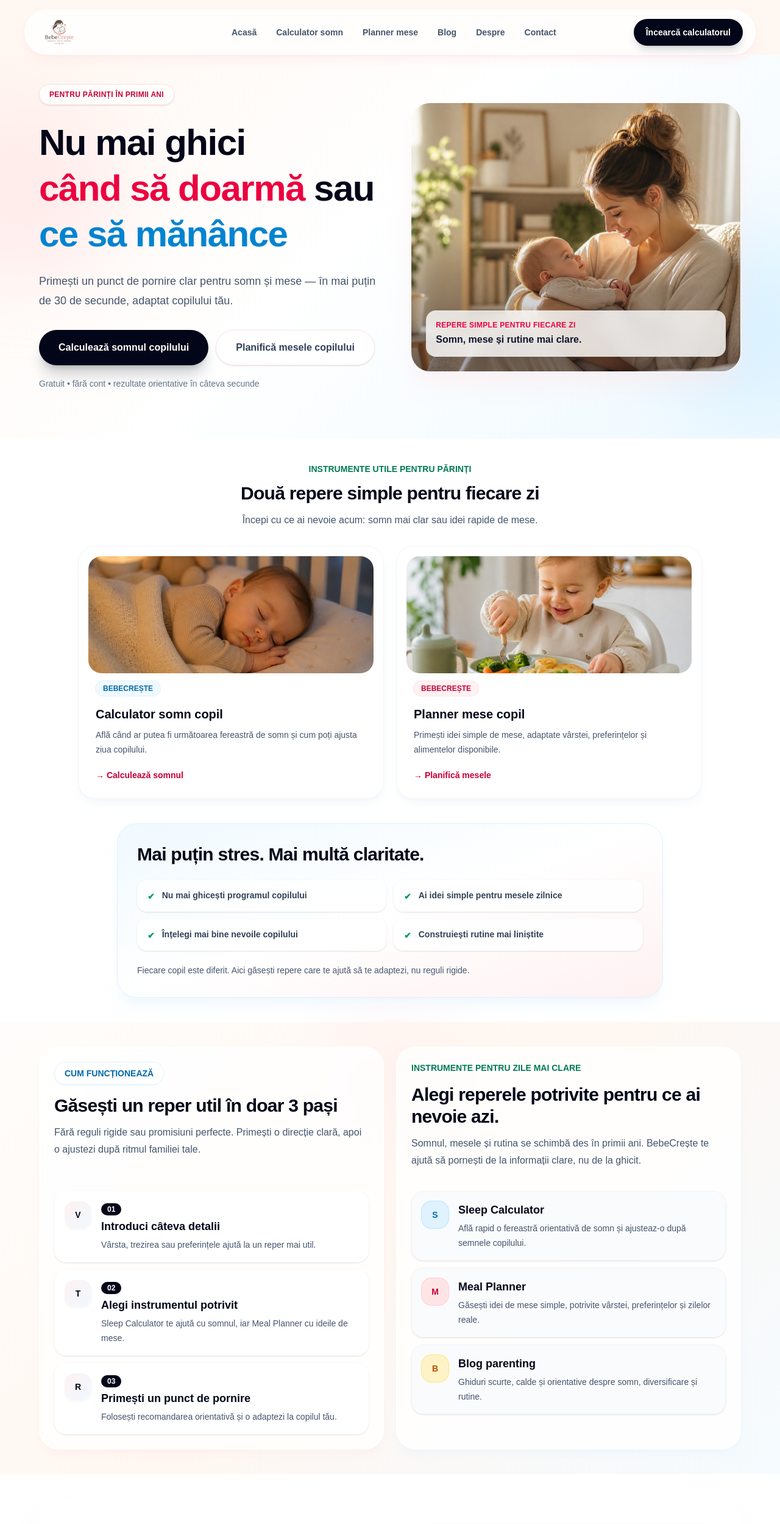
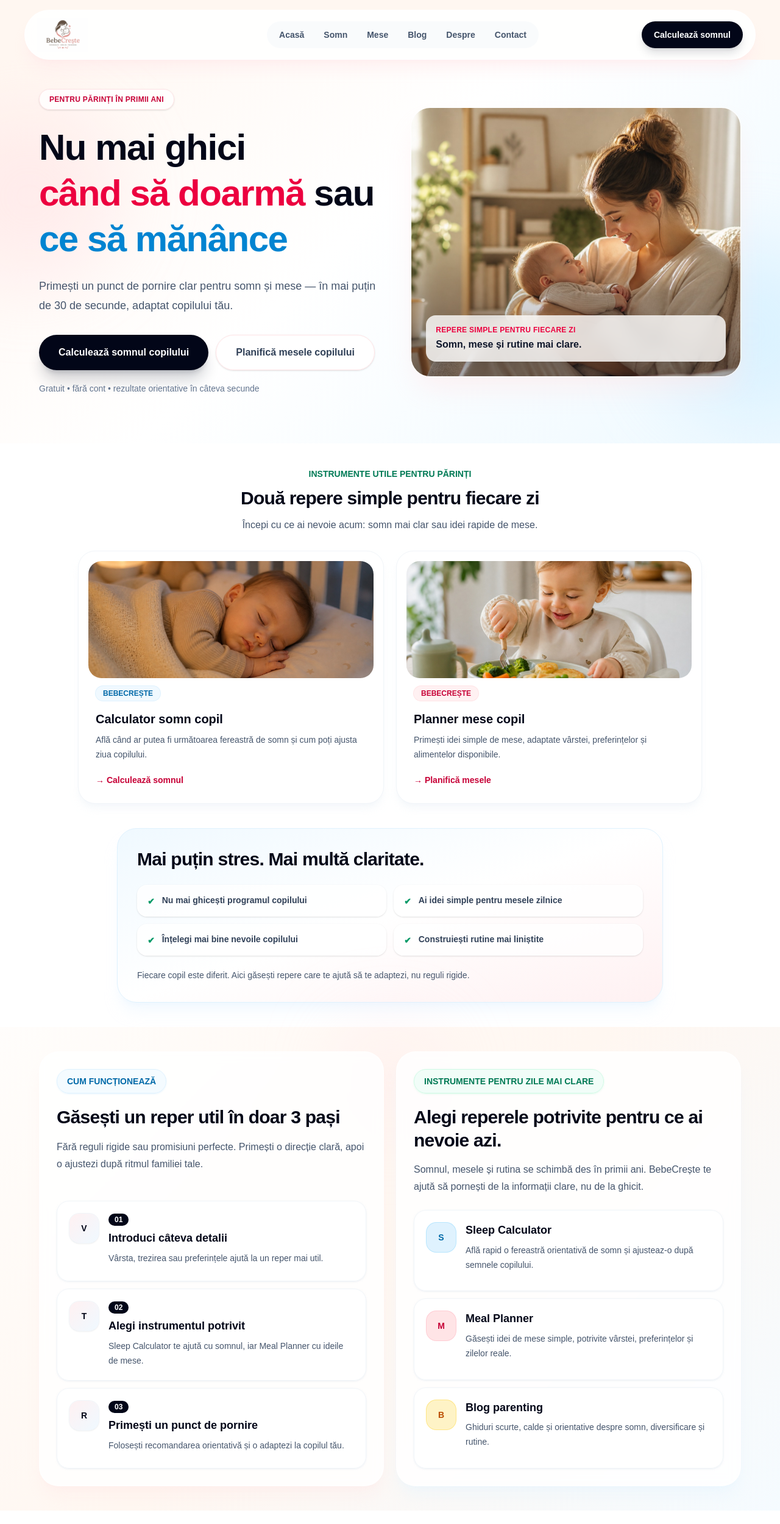
Before and after one commit to iulianacristea/bebecreste, a Next.js app: page / in a window 1280 px wide. Shown: the top 2499 px of the page at 61% size. Built offline with nearby package versions, Linux system fonts and the light colour scheme.

Commit message:
improved navbar

```diff
--- a/src/components/Features.tsx
+++ b/src/components/Features.tsx
@@ -31,39 +31,39 @@ export function Features() {
   return (
     <div
       id="rutine"
-      className="h-full rounded-[2rem] border border-white/85 bg-white/80 p-5 shadow-lg shadow-sky-100/35 backdrop-blur sm:p-6"
+      className="flex h-full flex-col rounded-[2rem] border border-white/85 bg-white/82 p-5 shadow-xl shadow-sky-100/30 backdrop-blur sm:p-6 lg:p-7"
     >
-      <div className="min-h-[11.75rem]">
-        <p className="text-sm font-semibold uppercase text-emerald-700">
+      <div className="min-h-[12rem]">
+        <p className="inline-flex min-h-10 items-center rounded-full border border-emerald-100 bg-emerald-50/70 px-4 py-2 text-sm font-bold uppercase text-emerald-700 shadow-sm shadow-emerald-100/50">
           Instrumente pentru zile mai clare
         </p>
-        <h2 className="mt-4 text-2xl font-bold tracking-tight text-slate-950 sm:text-3xl">
+        <h2 className="mt-5 max-w-xl text-2xl font-bold leading-tight tracking-tight text-slate-950 sm:text-3xl">
           Alegi reperele potrivite pentru ce ai nevoie azi.
         </h2>
-        <p className="mt-3 text-base leading-7 text-slate-600">
+        <p className="mt-4 max-w-xl text-base leading-7 text-slate-600">
           Somnul, mesele și rutina se schimbă des în primii ani. BebeCrește te
           ajută să pornești de la informații clare, nu de la ghicit.
         </p>
       </div>
 
-      <div className="mt-6 grid gap-3">
+      <div className="mt-6 grid flex-1 gap-3">
         {features.map((feature) => (
           <Link
             key={feature.title}
             href={feature.href}
-            className="rounded-[1.25rem] border border-slate-100 bg-slate-50/70 p-4 shadow-sm transition duration-300 hover:-translate-y-0.5 hover:border-slate-200 hover:bg-white hover:shadow-md hover:shadow-slate-200/70"
+            className="group flex min-h-[8.25rem] rounded-[1.25rem] border border-slate-100 bg-white/90 p-4 shadow-sm shadow-slate-200/50 transition duration-300 hover:-translate-y-0.5 hover:border-slate-200 hover:bg-white hover:shadow-md hover:shadow-slate-200/70 focus:outline-none focus:ring-4 focus:ring-rose-100 sm:p-5"
           >
-            <div className="flex items-start gap-4">
+            <div className="flex w-full items-start gap-4">
               <div
-                className={`flex h-11 w-11 shrink-0 items-center justify-center rounded-2xl text-sm font-bold ring-1 ${feature.accent}`}
+                className={`flex h-12 w-12 shrink-0 items-center justify-center rounded-2xl text-sm font-bold ring-1 transition duration-300 group-hover:scale-105 ${feature.accent}`}
               >
                 {feature.icon}
               </div>
-              <div>
-                <h3 className="text-lg font-bold text-slate-950">
+              <div className="min-w-0 flex-1">
+                <h3 className="text-lg font-bold leading-snug text-slate-950">
                   {feature.title}
                 </h3>
-                <p className="mt-1 text-sm leading-6 text-slate-600">
+                <p className="mt-2 text-sm leading-6 text-slate-600">
                   {feature.description}
                 </p>
               </div>
--- a/src/components/HowItWorks.tsx
+++ b/src/components/HowItWorks.tsx
@@ -23,38 +23,40 @@ const steps = [
 
 export function HowItWorks() {
   return (
-    <div className="h-full rounded-[2rem] border border-white/85 bg-white/80 p-5 shadow-lg shadow-rose-100/35 backdrop-blur sm:p-6">
-      <div className="min-h-[11.75rem]">
-        <p className="inline-flex rounded-full border border-sky-100 bg-white/75 px-4 py-2 text-sm font-semibold uppercase text-sky-700 shadow-sm shadow-sky-100/60 backdrop-blur">
-            Cum funcționează
+    <div className="flex h-full flex-col rounded-[2rem] border border-white/85 bg-white/82 p-5 shadow-xl shadow-rose-100/30 backdrop-blur sm:p-6 lg:p-7">
+      <div className="min-h-[12rem]">
+        <p className="inline-flex min-h-10 items-center rounded-full border border-sky-100 bg-sky-50/70 px-4 py-2 text-sm font-bold uppercase text-sky-700 shadow-sm shadow-sky-100/60">
+          Cum funcționează
         </p>
-        <h2 className="mt-4 text-2xl font-bold tracking-tight text-slate-950 sm:text-3xl">
+        <h2 className="mt-5 max-w-xl text-2xl font-bold leading-tight tracking-tight text-slate-950 sm:text-3xl">
           Găsești un reper util în doar 3 pași
         </h2>
-        <p className="mt-3 text-base leading-7 text-slate-600">
+        <p className="mt-4 max-w-xl text-base leading-7 text-slate-600">
           Fără reguli rigide sau promisiuni perfecte. Primești o direcție
           clară, apoi o ajustezi după ritmul familiei tale.
         </p>
       </div>
 
-      <div className="mt-6 grid gap-3">
+      <div className="mt-6 grid flex-1 gap-3">
         {steps.map((step) => (
           <article
             key={step.number}
-            className="group rounded-[1.25rem] border border-white/85 bg-white/85 p-4 shadow-sm transition duration-300 hover:-translate-y-0.5 hover:border-rose-100 hover:bg-white hover:shadow-md hover:shadow-rose-100/50"
+            className="group flex min-h-[8.25rem] rounded-[1.25rem] border border-slate-100 bg-white/90 p-4 shadow-sm shadow-slate-200/50 transition duration-300 hover:-translate-y-0.5 hover:border-rose-100 hover:bg-white hover:shadow-md hover:shadow-rose-100/50 sm:p-5"
           >
-            <div className="flex items-start gap-4">
-              <div className="inline-flex h-11 w-11 shrink-0 items-center justify-center rounded-2xl bg-gradient-to-br from-rose-50 to-sky-50 text-sm font-bold text-slate-950 ring-1 ring-white shadow-sm">
+            <div className="flex w-full items-start gap-4">
+              <div className="inline-flex h-12 w-12 shrink-0 items-center justify-center rounded-2xl bg-gradient-to-br from-rose-50 to-sky-50 text-sm font-bold text-slate-950 ring-1 ring-slate-100 shadow-sm">
                 {step.icon}
               </div>
-              <div className="min-w-0">
-                <div className="mb-1 inline-flex rounded-full bg-slate-950 px-2.5 py-0.5 text-xs font-bold text-white transition duration-300 group-hover:bg-rose-700">
-                  {step.number}
+              <div className="min-w-0 flex-1">
+                <div className="mb-2 flex items-center gap-2">
+                  <span className="inline-flex rounded-full bg-slate-950 px-2.5 py-0.5 text-xs font-bold text-white transition duration-300 group-hover:bg-rose-700">
+                    {step.number}
+                  </span>
                 </div>
-                <h3 className="text-lg font-bold text-slate-950">
+                <h3 className="text-lg font-bold leading-snug text-slate-950">
                   {step.title}
                 </h3>
-                <p className="mt-1 text-sm leading-6 text-slate-600">
+                <p className="mt-2 text-sm leading-6 text-slate-600">
                   {step.description}
                 </p>
               </div>
--- a/src/components/Navbar.tsx
+++ b/src/components/Navbar.tsx
@@ -6,8 +6,8 @@ import Image from "next/image";
 
 const navigationLinks = [
   { href: "/", label: "Acasă" },
-  { href: "/calculator-somn", label: "Calculator somn" },
-  { href: "/planner-mese", label: "Planner mese" },
+  { href: "/calculator-somn", label: "Somn" },
+  { href: "/planner-mese", label: "Mese" },
   { href: "/blog", label: "Blog" },
   { href: "/despre-noi", label: "Despre" },
   { href: "/contact", label: "Contact" },
@@ -16,38 +16,36 @@ const navigationLinks = [
 export function Navbar() {
   const [isMenuOpen, setIsMenuOpen] = useState(false);
 
-  const closeMenu = () => {
-    setIsMenuOpen(false);
-  };
+  const closeMenu = () => setIsMenuOpen(false);
 
   return (
     <header className="sticky top-0 z-50 px-4 pt-4 sm:px-8 lg:px-10">
-      <nav className="mx-auto max-w-7xl rounded-[1.5rem] border border-white/80 bg-white/85 px-4 py-3 shadow-lg shadow-rose-100/50 backdrop-blur-xl transition duration-300 hover:bg-white/95 hover:shadow-xl hover:shadow-rose-100/70 md:rounded-full md:px-5">
+      <nav className="mx-auto max-w-7xl rounded-[1.75rem] border border-white/80 bg-white/90 px-4 py-3 shadow-xl shadow-rose-100/45 backdrop-blur-xl md:rounded-full md:px-5">
         <div className="flex items-center justify-between gap-4">
           <Link
             href="/"
             onClick={closeMenu}
-            className="flex w-fit items-center focus:outline-none focus:ring-4 focus:ring-rose-100"
+            className="flex items-center rounded-full focus:outline-none focus:ring-4 focus:ring-rose-100"
             aria-label="BebeCrește acasă"
           >
-            <span className="relative block h-10 w-40 md:h-12 md:w-48">
+            <span className="relative block h-12 w-44 md:h-14 md:w-52">
               <Image
                 src="/bebecreste-logo.webp"
                 alt="BebeCrește"
                 fill
                 priority
-                sizes="(min-width: 768px) 192px, 160px"
+                sizes="(min-width: 768px) 208px, 176px"
                 className="object-contain object-left"
               />
             </span>
           </Link>
 
-          <div className="hidden items-center gap-2 md:flex">
+          <div className="hidden items-center rounded-full bg-slate-50/80 p-1 md:flex">
             {navigationLinks.map((link) => (
               <Link
                 key={link.href}
                 href={link.href}
-                className="rounded-full px-3 py-2 text-sm font-semibold text-slate-600 transition duration-200 hover:bg-rose-50 hover:text-slate-950 focus:outline-none focus:ring-4 focus:ring-rose-100"
+                className="rounded-full px-4 py-2 text-sm font-semibold text-slate-600 transition duration-200 hover:bg-white hover:text-slate-950 hover:shadow-sm focus:outline-none focus:ring-4 focus:ring-rose-100"
               >
                 {link.label}
               </Link>
@@ -56,32 +54,29 @@ export function Navbar() {
 
           <Link
             href="/calculator-somn"
-            className="hidden rounded-full bg-slate-950 px-5 py-3 text-sm font-semibold text-white shadow-lg shadow-slate-900/15 transition duration-200 hover:-translate-y-0.5 hover:bg-slate-800 hover:shadow-xl hover:shadow-slate-900/20 focus:outline-none focus:ring-4 focus:ring-slate-300 active:translate-y-0 md:inline-flex"
+            className="hidden rounded-full bg-slate-950 px-5 py-3 text-sm font-semibold text-white shadow-lg shadow-slate-900/15 transition duration-200 hover:-translate-y-0.5 hover:bg-slate-800 hover:shadow-xl focus:outline-none focus:ring-4 focus:ring-slate-300 active:translate-y-0 md:inline-flex"
           >
-            Încearcă calculatorul
+            Calculează somnul
           </Link>
 
           <button
             type="button"
-            className="inline-flex h-11 w-11 items-center justify-center rounded-full border border-rose-100 bg-white/85 text-slate-950 shadow-sm transition duration-200 hover:bg-rose-50 focus:outline-none focus:ring-4 focus:ring-rose-100 md:hidden"
+            className="inline-flex h-11 w-11 items-center justify-center rounded-full border border-rose-100 bg-white/90 text-slate-950 shadow-sm transition duration-200 hover:bg-rose-50 focus:outline-none focus:ring-4 focus:ring-rose-100 md:hidden"
             aria-label={isMenuOpen ? "Închide meniul" : "Deschide meniul"}
             aria-expanded={isMenuOpen}
             onClick={() => setIsMenuOpen((currentValue) => !currentValue)}
           >
             <span className="relative h-5 w-5">
               <span
-                className={`absolute left-0 top-1 h-0.5 w-5 rounded-full bg-slate-950 transition duration-300 ${
-                  isMenuOpen ? "translate-y-2 rotate-45" : ""
+                className={`absolute left-0 top-1 h-0.5 w-5 rounded-full bg-slate-950 transition duration-300 ${isMenuOpen ? "translate-y-2 rotate-45" : ""
                   }`}
               />
               <span
-                className={`absolute left-0 top-2.5 h-0.5 w-5 rounded-full bg-slate-950 transition duration-300 ${
-                  isMenuOpen ? "opacity-0" : "opacity-100"
+                className={`absolute left-0 top-2.5 h-0.5 w-5 rounded-full bg-slate-950 transition duration-300 ${isMenuOpen ? "opacity-0" : "opacity-100"
                   }`}
               />
               <span
-                className={`absolute left-0 top-4 h-0.5 w-5 rounded-full bg-slate-950 transition duration-300 ${
-                  isMenuOpen ? "-translate-y-1.5 -rotate-45" : ""
+                className={`absolute left-0 top-4 h-0.5 w-5 rounded-full bg-slate-950 transition duration-300 ${isMenuOpen ? "-translate-y-1.5 -rotate-45" : ""
                   }`}
               />
             </span>
@@ -89,8 +84,7 @@ export function Navbar() {
         </div>
 
         <div
-          className={`grid transition-all duration-300 ease-out md:hidden ${
-            isMenuOpen
+          className={`grid transition-all duration-300 ease-out md:hidden ${isMenuOpen
             ? "grid-rows-[1fr] opacity-100"
             : "grid-rows-[0fr] opacity-0"
             }`}
@@ -115,7 +109,7 @@ export function Navbar() {
                 onClick={closeMenu}
                 className="mt-3 inline-flex w-full justify-center rounded-full bg-slate-950 px-5 py-3 text-sm font-semibold text-white shadow-lg shadow-slate-900/15 transition duration-200 hover:bg-slate-800 focus:outline-none focus:ring-4 focus:ring-slate-300"
               >
-                Încearcă calculatorul
+                Calculează somnul
               </Link>
             </div>
           </div>
```
Lines whose indentation alone changed are shown as unchanged.
